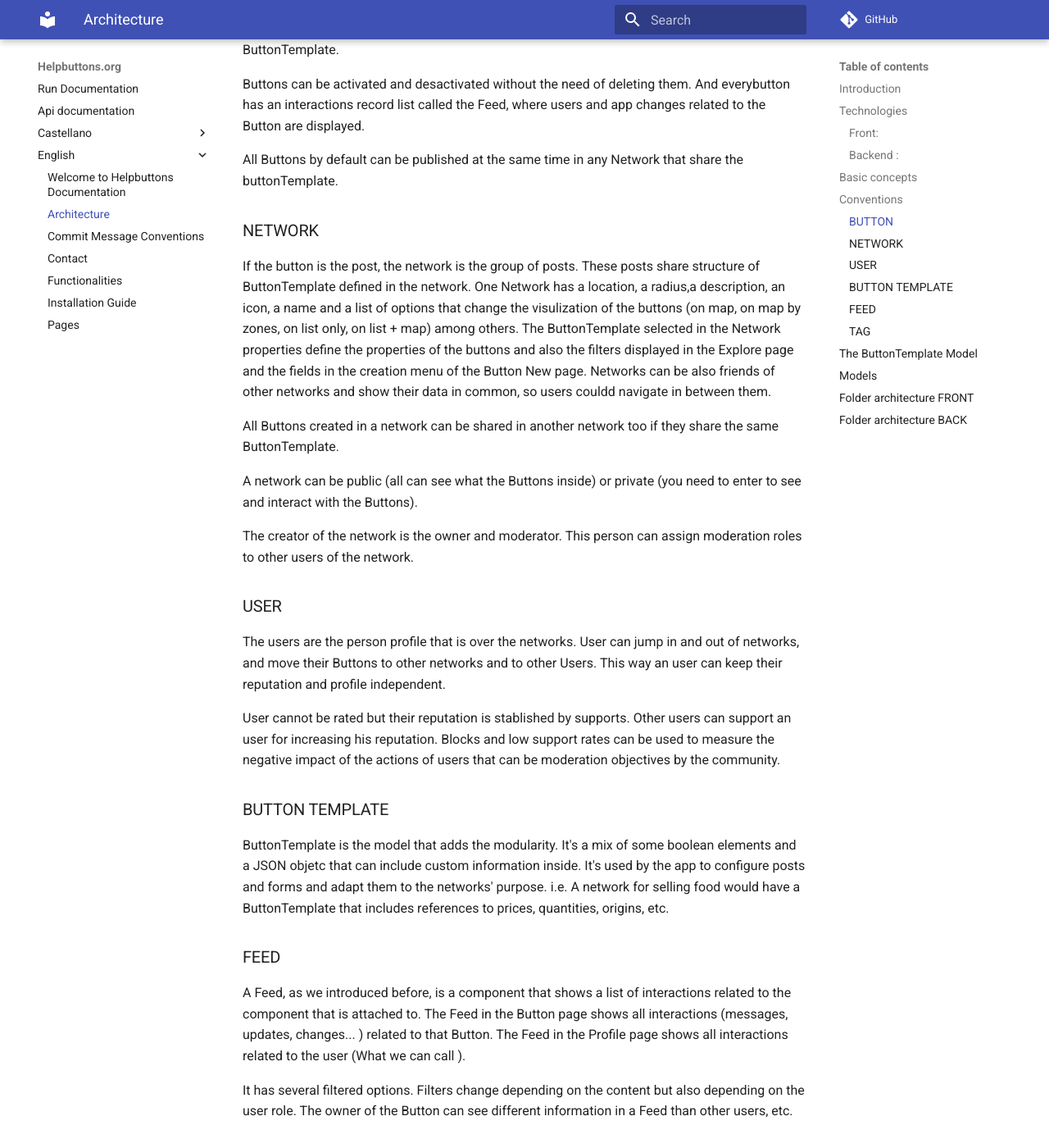
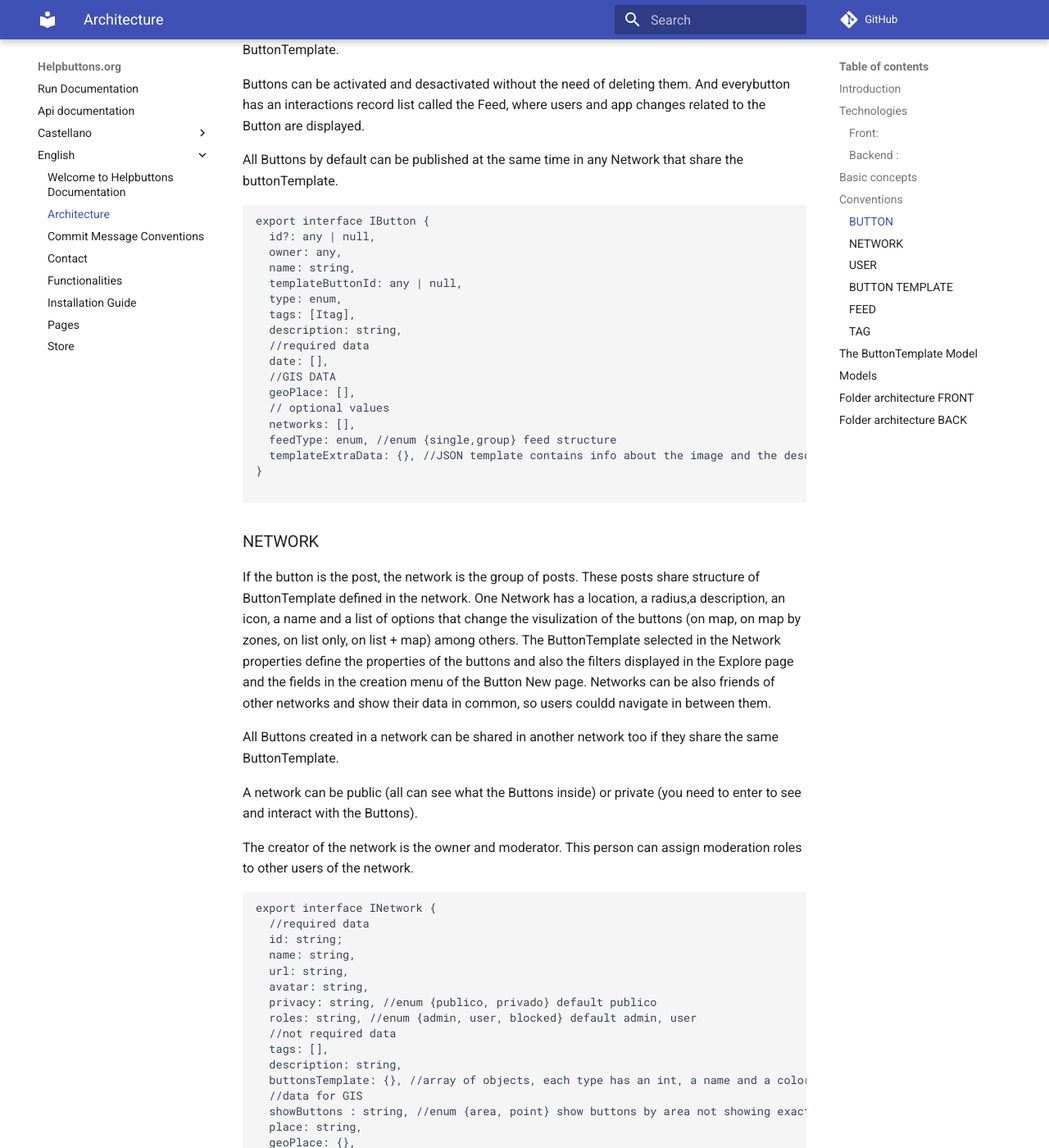
Before and after one commit to helpbuttons/hb-docs, an MkDocs documentation site: the page built from docs/English/architecture.md, in a window 1280 px wide and 1400 px high, scrolled down 2606 px. Shown: the whole window at 82% size. Built offline with MkDocs 1.6.1 and Material for MkDocs 9.7.7, drawn with Linux system fonts in a browser that asks for light colours; some of the changed text lies outside the part shown.

Commit message:
Add Store to docs

````diff
--- a/docs/English/architecture.md
+++ b/docs/English/architecture.md
@@ -78,6 +78,27 @@
 
 All Buttons by default can be published at the same time in any Network that share the buttonTemplate.
 
+```
+export interface IButton {
+  id?: any | null,
+  owner: any,
+  name: string,
+  templateButtonId: any | null,
+  type: enum,
+  tags: [Itag],
+  description: string,
+  //required data
+  date: [],
+  //GIS DATA
+  geoPlace: [],
+  // optional values
+  networks: [],
+  feedType: enum, //enum {single,group} feed structure
+  templateExtraData: {}, //JSON template contains info about the image and the description (standard) and also about booleans, radius, checklist and every other field related to the network module
+}
+
+```
+
 
 ###NETWORK
 
@@ -89,15 +110,75 @@
 
 The creator of the network is the owner and moderator. This person can assign moderation roles to other users of the network.
 
+```
+export interface INetwork {
+  //required data
+  id: string;
+  name: string,
+  url: string,
+  avatar: string,
+  privacy: string, //enum {publico, privado} default publico
+  roles: string, //enum {admin, user, blocked} default admin, user
+  //not required data
+  tags: [],
+  description: string,
+  buttonsTemplate: {}, //array of objects, each type has an int, a name and a color associated. Default are offer (green), need (red).
+  //data for GIS
+  showButtons : string, //enum {area, point} show buttons by area not showing exact position on map
+  place: string,
+  geoPlace: {},
+  radius: string,
+  friendNetworks: [],
+  //only for admins:
+  networkRoles: [], //array of roles specific for the net, default are net admins. Each of these net roles have their user list
+  blockedUsers: [], //user ids, the blocked users cannot rejoin a network. only admin users
+  // extra option friendNets:[12,234],}
+}
+
+```
+
 ###USER
 
 The users are the person profile that is over the networks. User can jump in and out of networks, and move their Buttons to other networks and to other Users. This way an user can keep their reputation and profile independent.
 
 User cannot be rated but their reputation is stablished by supports. Other users can support an user for increasing his reputation. Blocks and low support rates can be used to measure the negative impact of the actions of users that can be moderation objectives by the community.
 
+```
+//User interface
+export interface IUser {
+
+  username: string,
+  email: string,
+  realm: string,
+  roles: [],
+  token: string,
+
+}
+
+export interface ICurrentUser {
+
+  token: string,
+
+}
+
+```
+
 ###BUTTON TEMPLATE
 
 ButtonTemplate is the model that adds the modularity. It's a mix of some boolean elements and a JSON objetc that can include custom information inside. It's used by the app to configure posts and forms and adapt them to the networks' purpose. i.e. A network for selling food would have a ButtonTemplate that includes references to prices, quantities, origins, etc.
+
+```
+export interface ITemplateButton {
+//JSON template contains info about the image and the description (standard) and also about booleans, radius, checklist and every other field related to the network module
+  id: any || null,
+  name: string,
+  type: enum,
+  fields: {},
+  owner: int,
+
+}
+
+```
 
 ###FEED
 
@@ -151,11 +232,15 @@
 
 * pages : Urls of the application. In Nextjs the subfolders included in this foldder define the routes. (ButtonFile, ButtonNew, Explore, Faqs, Login, ...). You can check all of them in the Pages section:
 
+[http://localhost:8000/English/pages/](http://localhost:8000/English/pages/)
+
 * modules : this a folder for complex functionalities that shoulddn't be separated by the general foler structure. i.e. You want to have the services and the reacts components together in a directory for authentication functionaliity. The folder has a fake example inside.
 
 * services: Each model has a folder in this directory to communicate with the API (Buttons, ButtonTemplates, Feed, Networks, Tags, Users). Also basic API functionalities (Alerts, Errors, HttpUtils -localStorage- and Store) have a service in this folder.
 
 * store : It's a custom script written by @hirunatan in Telegram. It's intended for storing temporal data in the session (without refreshing the page, after refresh data is lost) and avoid the need of using more complex store mngmnt software.
+
+[http://localhost:8000/English/store/](http://localhost:8000/English/store/)
 
 It's an rxjs event stream service that you can subscribe to. If you're not familiar with observables follow the link to [RxJS](https://rxjs.dev/) page.
 
````
Also changed, not shown: docs/English/store.md (added, +63 -0 lines), user_stories.md (+2 -2 lines).
